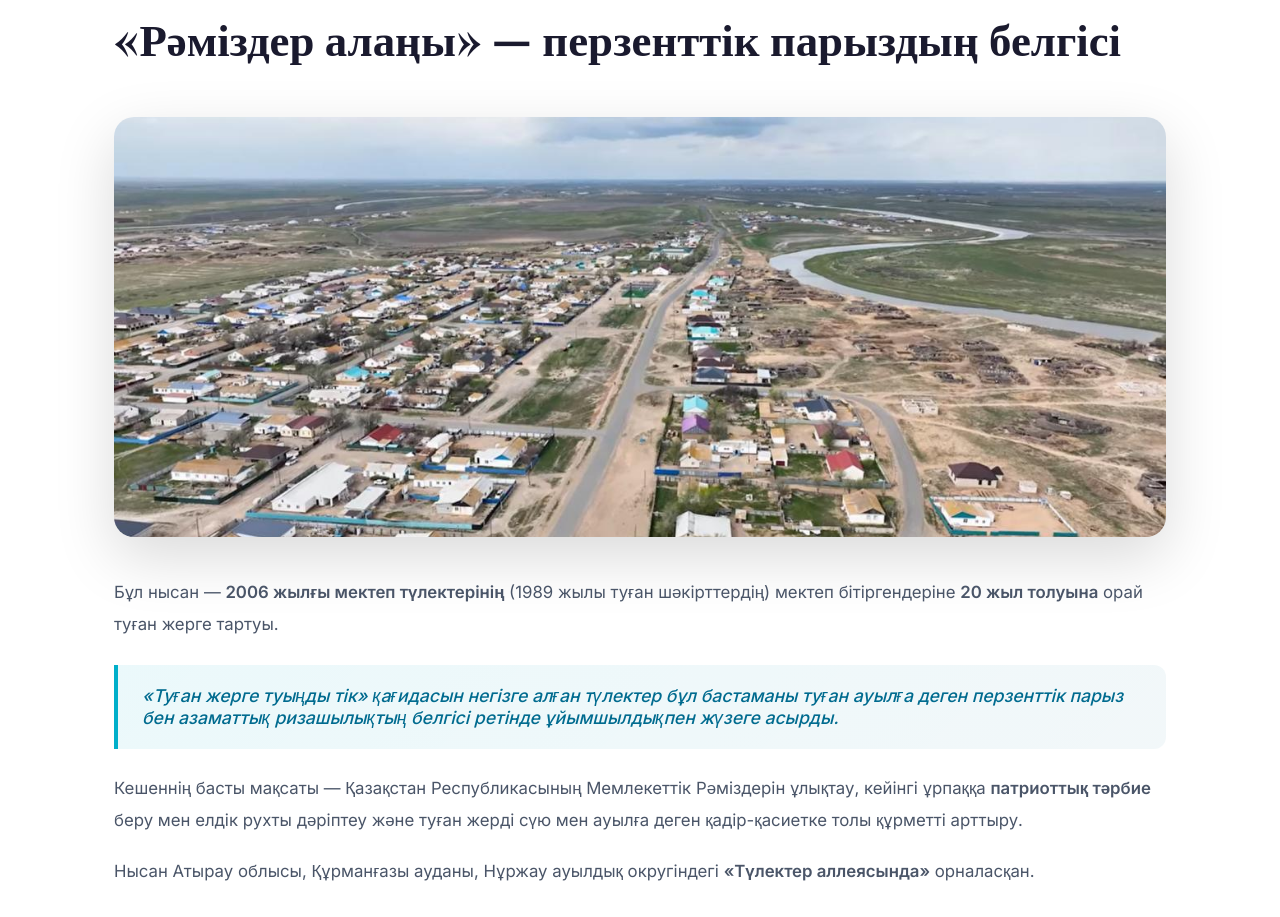
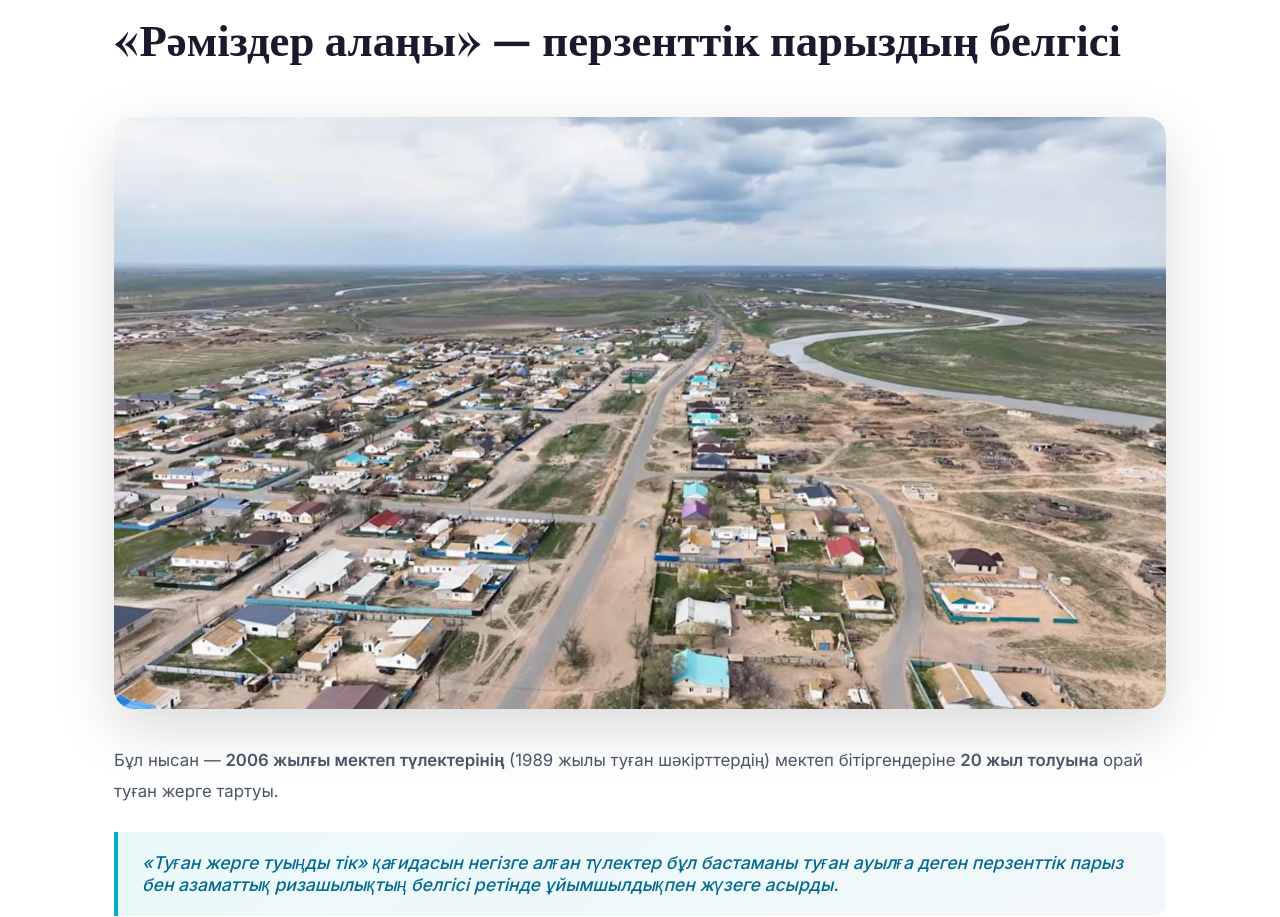
Before and after one commit to Nurzhan-Zhumabekov/Nurzhau, a plain HTML site: page Desktop/site/index.html in a window 1280 px wide. Shown: the part 967-1884 px from the top of the page. Drawn offline with nearby package versions, Linux system fonts and the light colour scheme.

Commit message:
Show about photo in original aspect ratio
Co-Authored-By: Claude Sonnet 4.6 <noreply@anthropic.com>

```diff
--- a/Desktop/site/css/style.css
+++ b/Desktop/site/css/style.css
@@ -225,10 +225,10 @@ section { padding: var(--section-pad); }
 
 .about-image-full img {
   width: 100%;
-  height: 420px;
-  object-fit: cover;
+  height: auto;
   border-radius: 20px;
   box-shadow: 0 20px 60px rgba(0,0,0,0.15);
+  display: block;
 }
 
 .about-text p { font-size: 1.05rem; line-height: 1.9; color: #4A5568; margin-bottom: 20px; }
```
